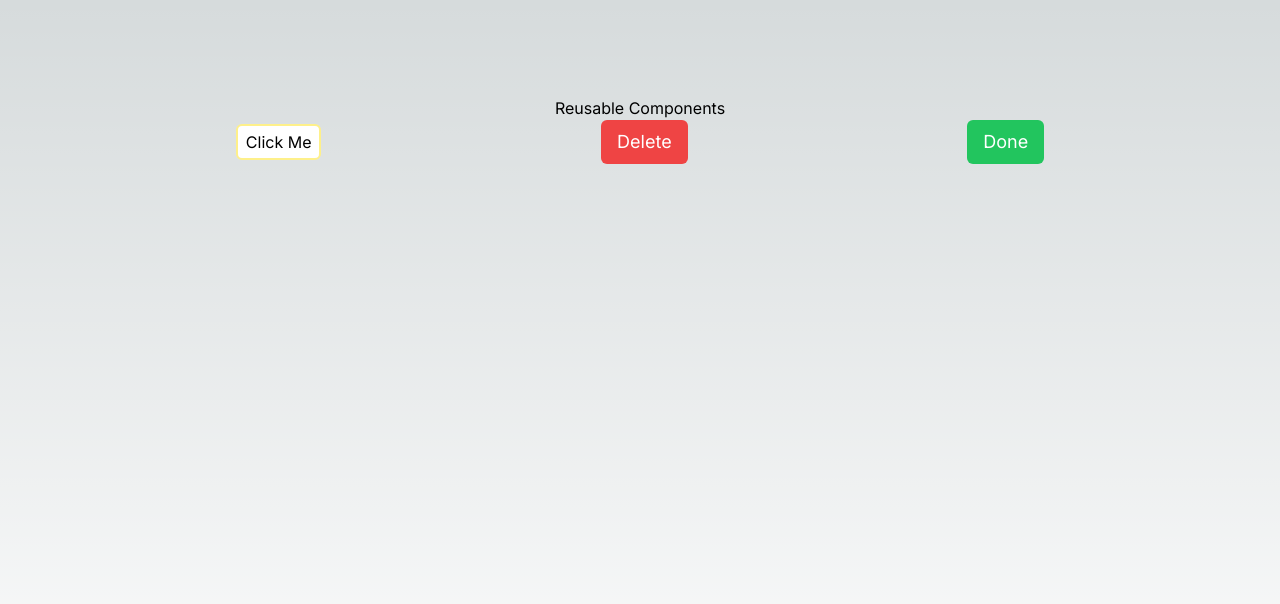
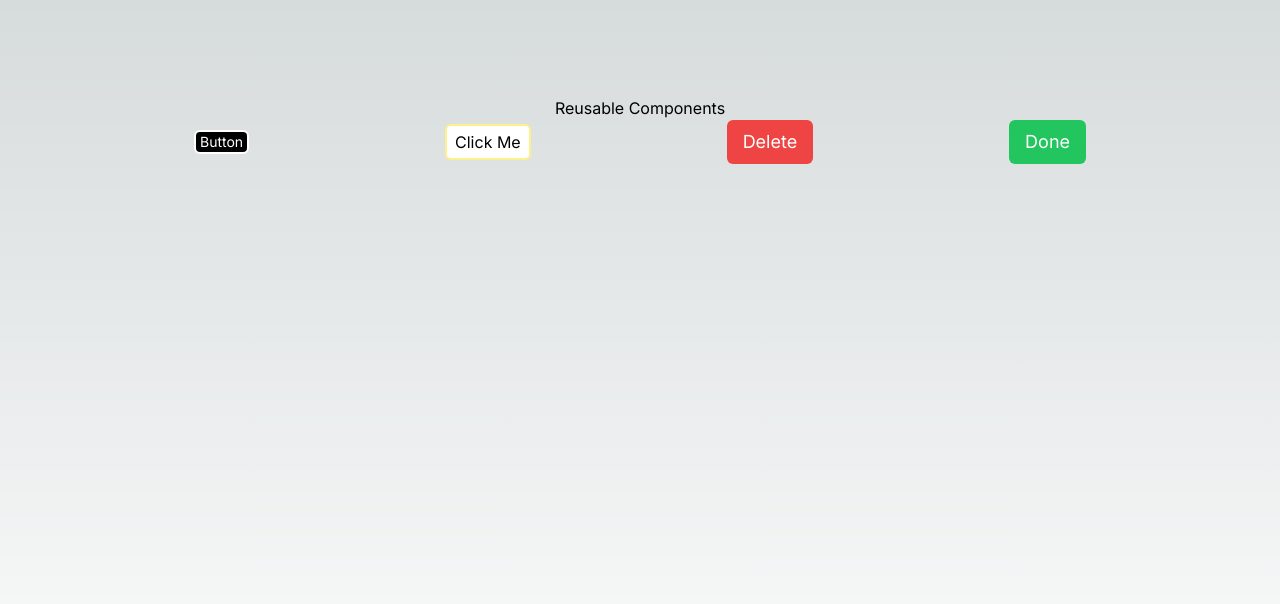
Before and after one commit to Ronexlemon/R-Components, a Next.js app: page / in a window 1280 px wide. Shown: the top 604 px of the page. Built offline with nearby package versions, Linux system fonts and the light colour scheme.

Commit message:
feat:btn reusable

```diff
--- a/src/app/page.tsx
+++ b/src/app/page.tsx
@@ -7,7 +7,9 @@ export default function Home() {
     <main className="flex min-h-screen  flex-col items-center p-24">
      <div>Reusable Components</div>
      <div className="flex w-full justify-around items-center">
-      <Button onClick={()=>alert("yollow")}>Click Me</Button>
+     <Button onClick={()=>alert("yollow")} size='sm' variant='secondary'>Button</Button>
+      <Button onClick={()=>alert("yollow")} size='md'>Click Me</Button>
+
       <Button onClick={()=>alert("yollow")} size='lg' variant='danger'>Delete</Button>
       <Button onClick={()=>alert("yollow")} size='lg' variant='good'>Done</Button>
      </div>
--- a/src/components/ui/Button.tsx
+++ b/src/components/ui/Button.tsx
@@ -36,5 +36,6 @@ const Button=({className,children,variant,size,...props}:ButtonProps)=>{
 
     return <button  {...props} className={cn(buttonVariant({variant,size}))} >{children}</button>
 }
+Button.displayName = "Button"
 
 export {Button}
```
